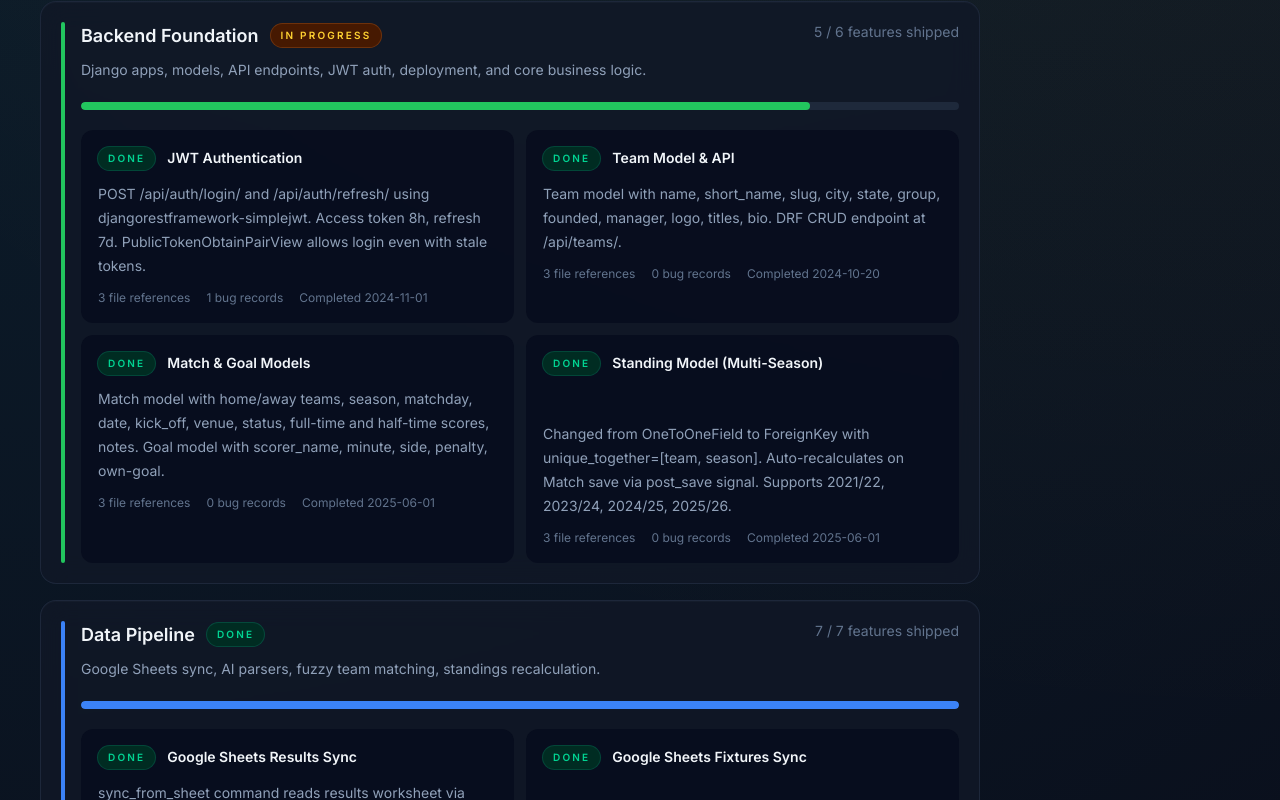
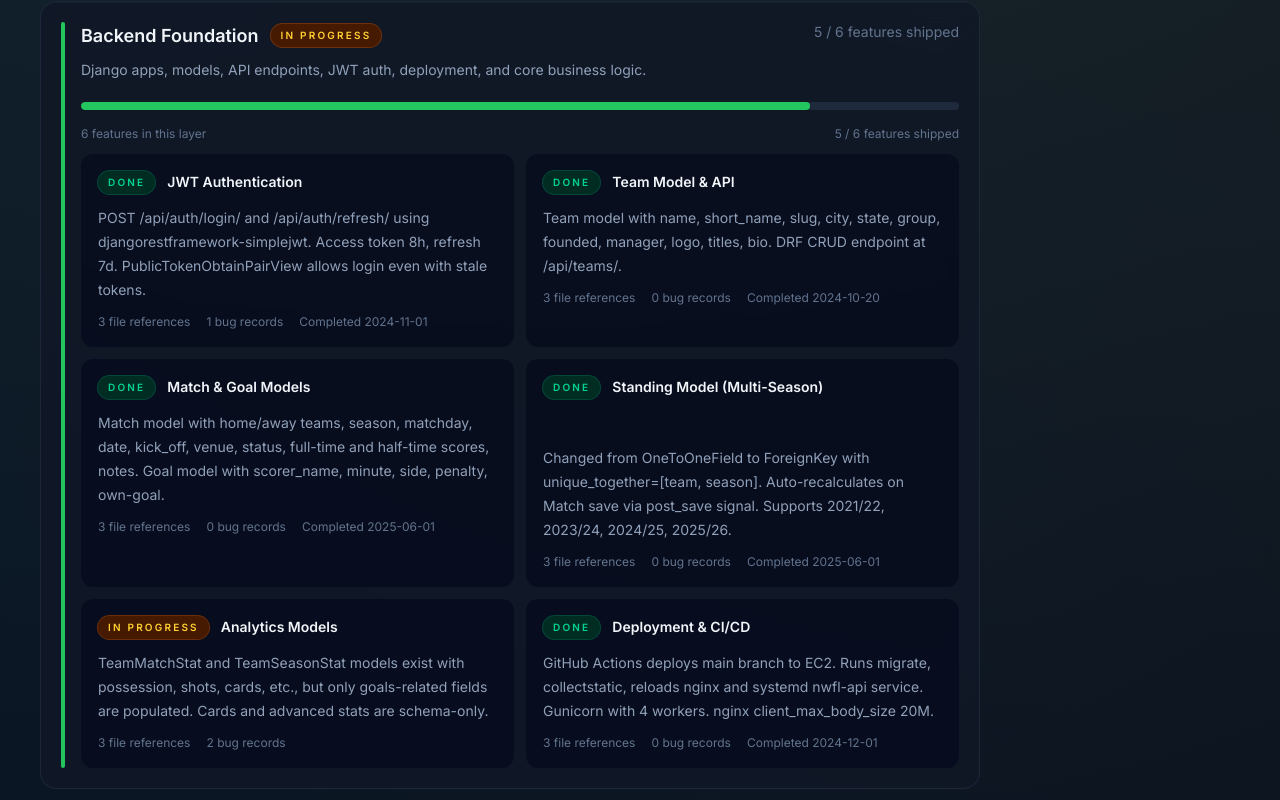
Before and after one commit to vay-dev/nwfl-portal, a React (Vite) app: page / in a window 1280 px wide. Shown: the part 1300-2100 px from the top of the page. Built offline with nearby package versions, Linux system fonts and the light colour scheme.

Commit message:
fix(portal): show all features per layer and add count header

```diff
--- a/src/App.tsx
+++ b/src/App.tsx
@@ -215,8 +215,13 @@ function RoadmapCard({
             />
           </div>
 
-          <div className="mt-5 grid gap-3 xl:grid-cols-2">
-            {phase.features.slice(0, 4).map((feature) => (
+          <div className="mt-4 flex items-center justify-between text-xs text-slate-500">
+            <span>{phase.features.length} features in this layer</span>
+            <span>{phase.helper}</span>
+          </div>
+
+          <div className="mt-3 grid gap-3 xl:grid-cols-2">
+            {phase.features.map((feature) => (
               <div
                 id={feature.id}
                 key={feature.id}
```
